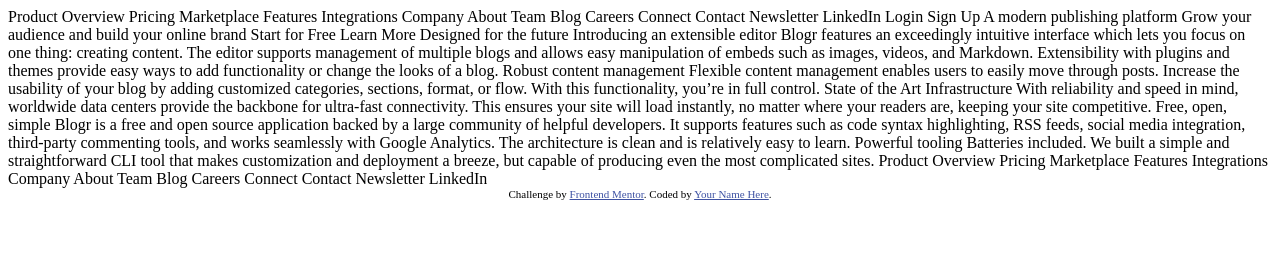
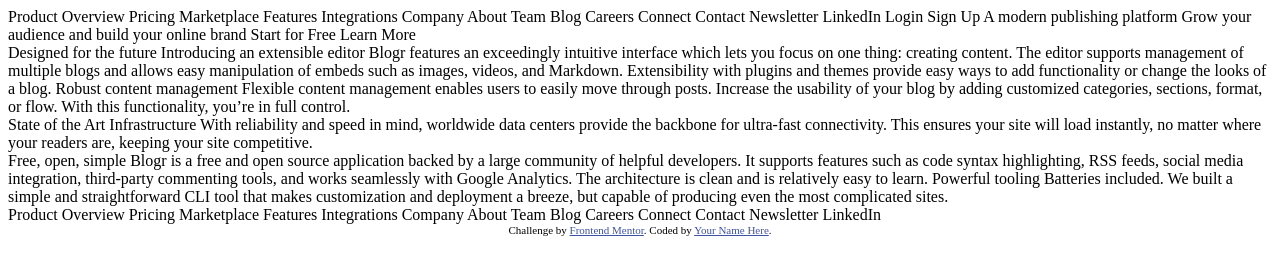
Before and after one commit to godkingjay/FrontendMentor-Blogr-Landing-Page, a plain HTML site: page index.html in a window 1280 px wide. Drawn offline with Linux system fonts and the light colour scheme.

Commit message:
ADD: HTML/Sections

```diff
--- a/index.html
+++ b/index.html
@@ -10,81 +10,79 @@
   <link rel="stylesheet" href="style.css">
 </head>
 <body>
+  <main>
+    <section>
       Product
-
       Overview
       Pricing
       Marketplace
       Features
       Integrations
-
       Company
-
       About
       Team
       Blog
       Careers
-
       Connect
-
       Contact
       Newsletter
       LinkedIn
 
       Login
       Sign Up
-
       A modern publishing platform
       Grow your audience and build your online brand
-
       Start for Free
       Learn More
+    </section>
 
+    <section>
       Designed for the future
-
       Introducing an extensible editor
       Blogr features an exceedingly intuitive interface which lets you focus on one thing: creating content.
       The editor supports management of multiple blogs and allows easy manipulation of embeds such as images,
       videos, and Markdown. Extensibility with plugins and themes provide easy ways to add functionality or
       change the looks of a blog.
-
       Robust content management
       Flexible content management enables users to easily move through posts. Increase the usability of your blog
       by adding customized categories, sections, format, or flow. With this functionality, you’re in full control.
+    </section>
 
+    <section>
       State of the Art Infrastructure
       With reliability and speed in mind, worldwide data centers provide the backbone for ultra-fast connectivity.
       This ensures your site will load instantly, no matter where your readers are, keeping your site competitive.
+    </section>
 
+    <section>
       Free, open, simple
       Blogr is a free and open source application backed by a large community of helpful developers. It supports
       features such as code syntax highlighting, RSS feeds, social media integration, third-party commenting tools,
       and works seamlessly with Google Analytics. The architecture is clean and is relatively easy to learn.
-
       Powerful tooling
       Batteries included. We built a simple and straightforward CLI tool that makes customization and deployment a breeze, but
       capable of producing even the most complicated sites.
+    </section>
 
+    <section id="footer" class="footer">
       Product
-
       Overview
       Pricing
       Marketplace
       Features
       Integrations
-
       Company
-
       About
       Team
       Blog
       Careers
-
       Connect
 
       Contact
       Newsletter
       LinkedIn
+    </section>
+  </main>
 
   <div class="attribution">
     Challenge by <a href="https://www.frontendmentor.io?ref=challenge" target="_blank">Frontend Mentor</a>.
```
Lines whose indentation alone changed are shown as unchanged.
